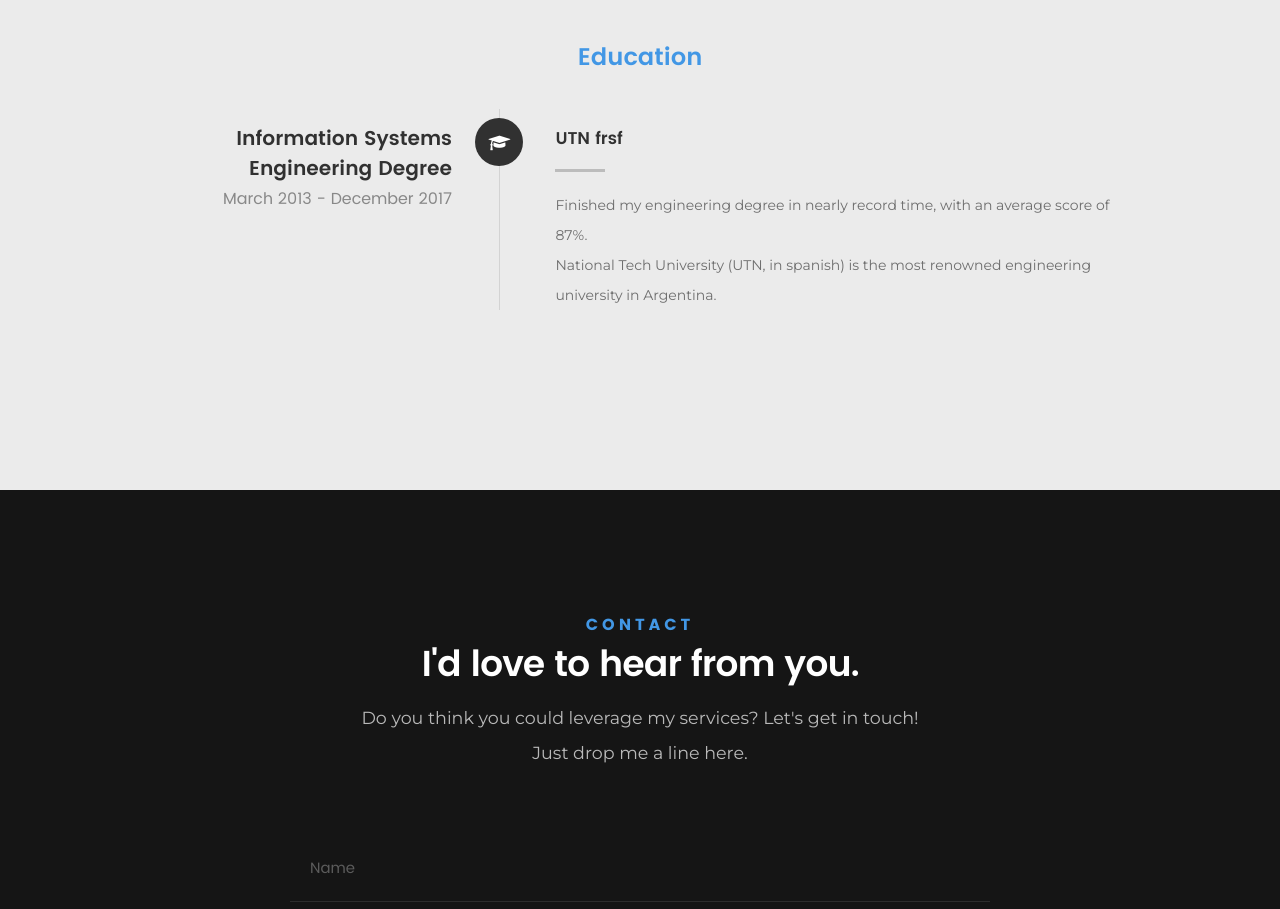
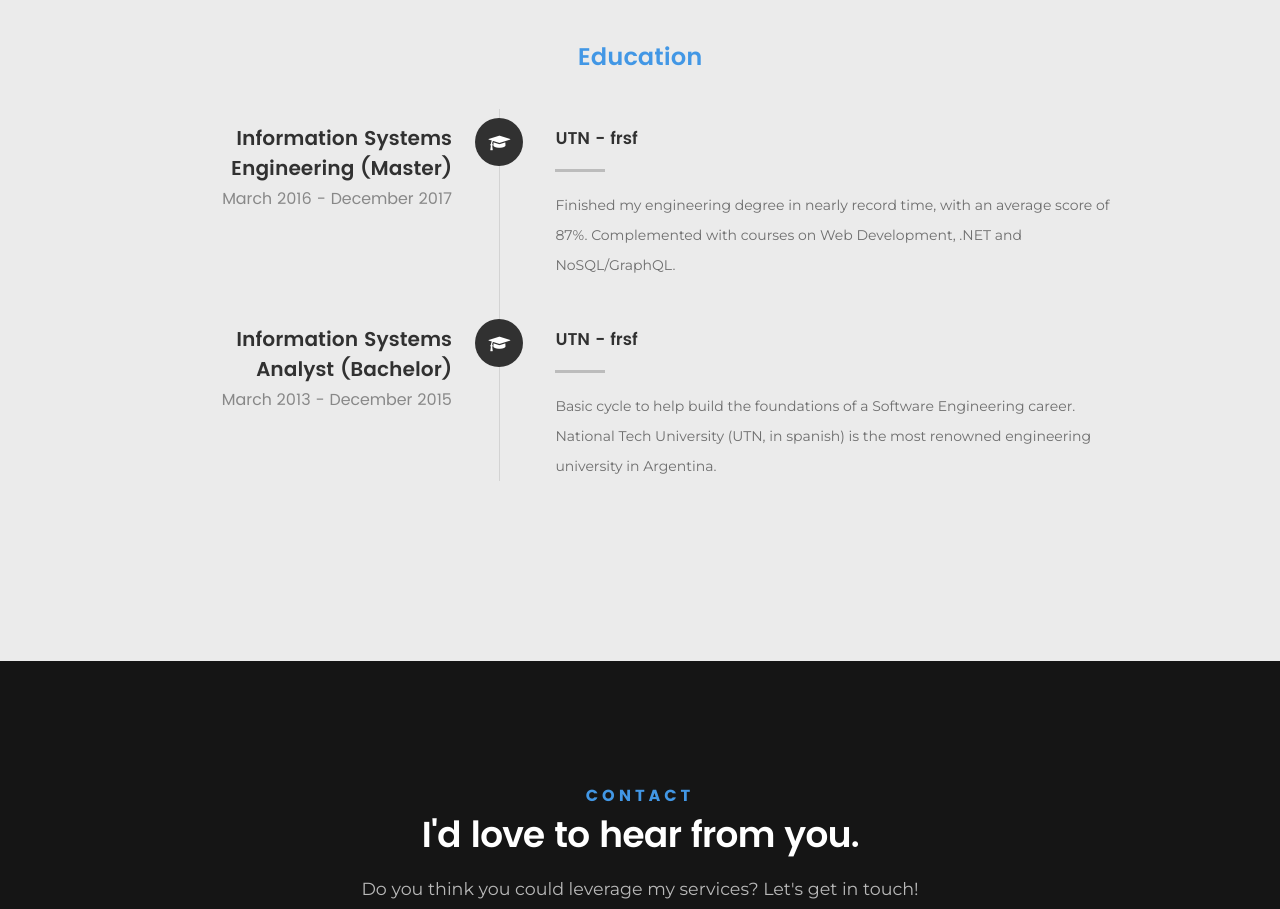
Before and after one commit to NahuelGoldy/nahuelGoldy, a plain HTML site: page index.html in a window 1280 px wide. Shown: the part 4300-5209 px from the top of the page. Drawn offline with Linux system fonts and the light colour scheme; files whose address does not match are found by name.

Commit message:
CV / Education format update

```diff
--- a/index.html
+++ b/index.html
@@ -416,15 +416,30 @@
 	   					<i class="fa fa-graduation-cap"></i>
 	   				</div>
 	   				<div class="timeline-header">
-	   					<h3>Information Systems Engineering Degree</h3>
-	   					<p>March 2013 - December 2017</p>
+	   					<h3>Information Systems Engineering (Master)</h3>
+	   					<p>March 2016 - December 2017</p>
 	   				</div>
 	   				<div class="timeline-content">
-	   					<h4>UTN frsf</h4>
-	   					<p>Finished my engineering degree in nearly record time, with an average score of 87%.
-							<br>National Tech University (UTN, in spanish) is the most renowned engineering university in Argentina.</p>
+	   					<h4>UTN - frsf</h4>
+						<p>Finished my engineering degree in nearly record time, with an average score of 87%.
+							Complemented with courses on Web Development, .NET and NoSQL/GraphQL.</p>
 	   				</div>
 	   			</div> <!-- /timeline-block -->
+
+				<div class="timeline-block">
+					<div class="timeline-ico">
+						<i class="fa fa-graduation-cap"></i>
+					</div>
+					<div class="timeline-header">
+						<h3>Information Systems Analyst (Bachelor)</h3>
+						<p>March 2013 - December 2015</p>
+					</div>
+					<div class="timeline-content">
+						<h4>UTN - frsf</h4>
+						<p>Basic cycle to help build the foundations of a Software Engineering career.
+						<br>National Tech University (UTN, in spanish) is the most renowned engineering university in Argentina.</p>
+					</div>
+				</div> <!-- /timeline-block -->
 
    			</div> <!-- /timeline-wrap -->
    		</div> <!-- /col-twelve -->
```
Also changed, not shown: 1 other file.
